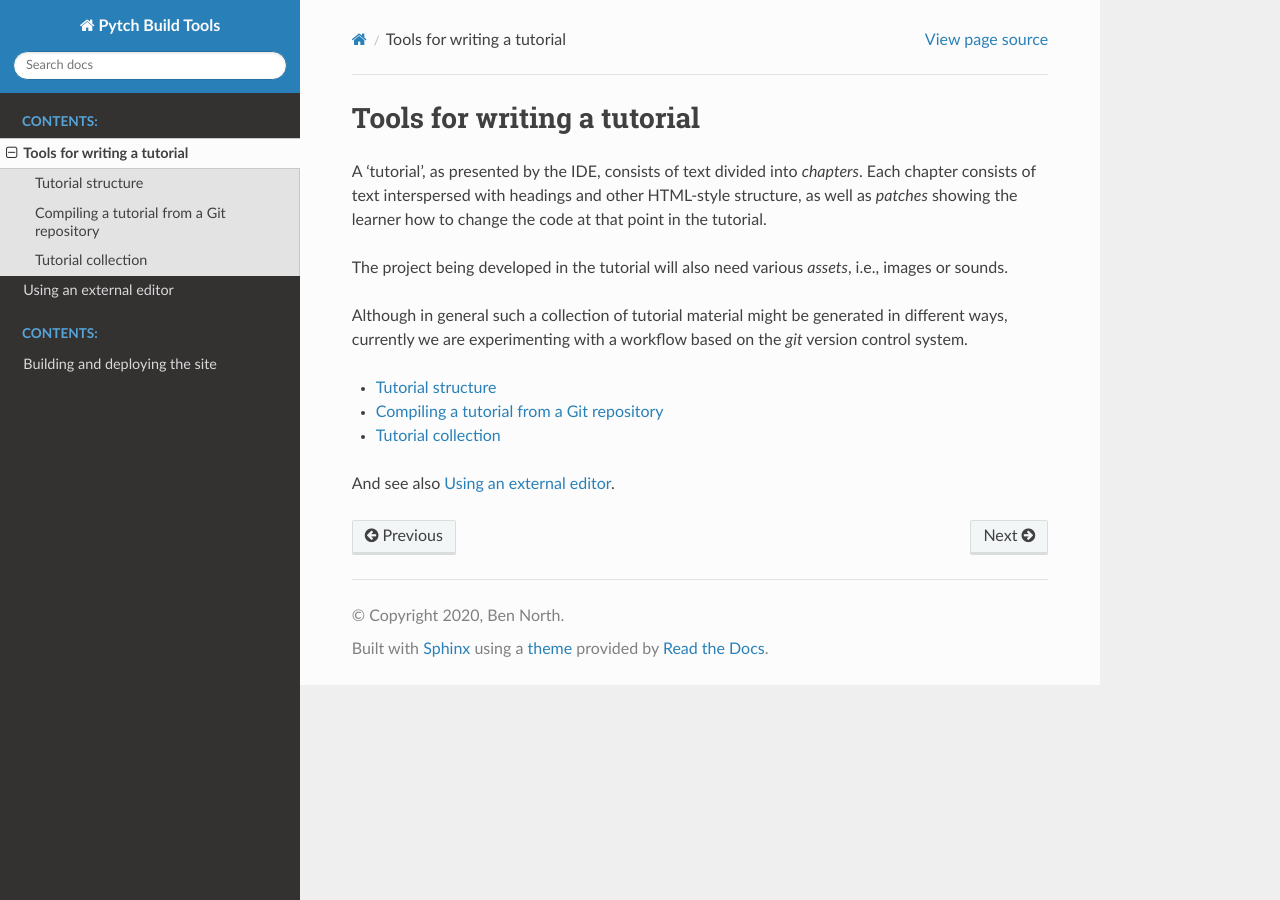
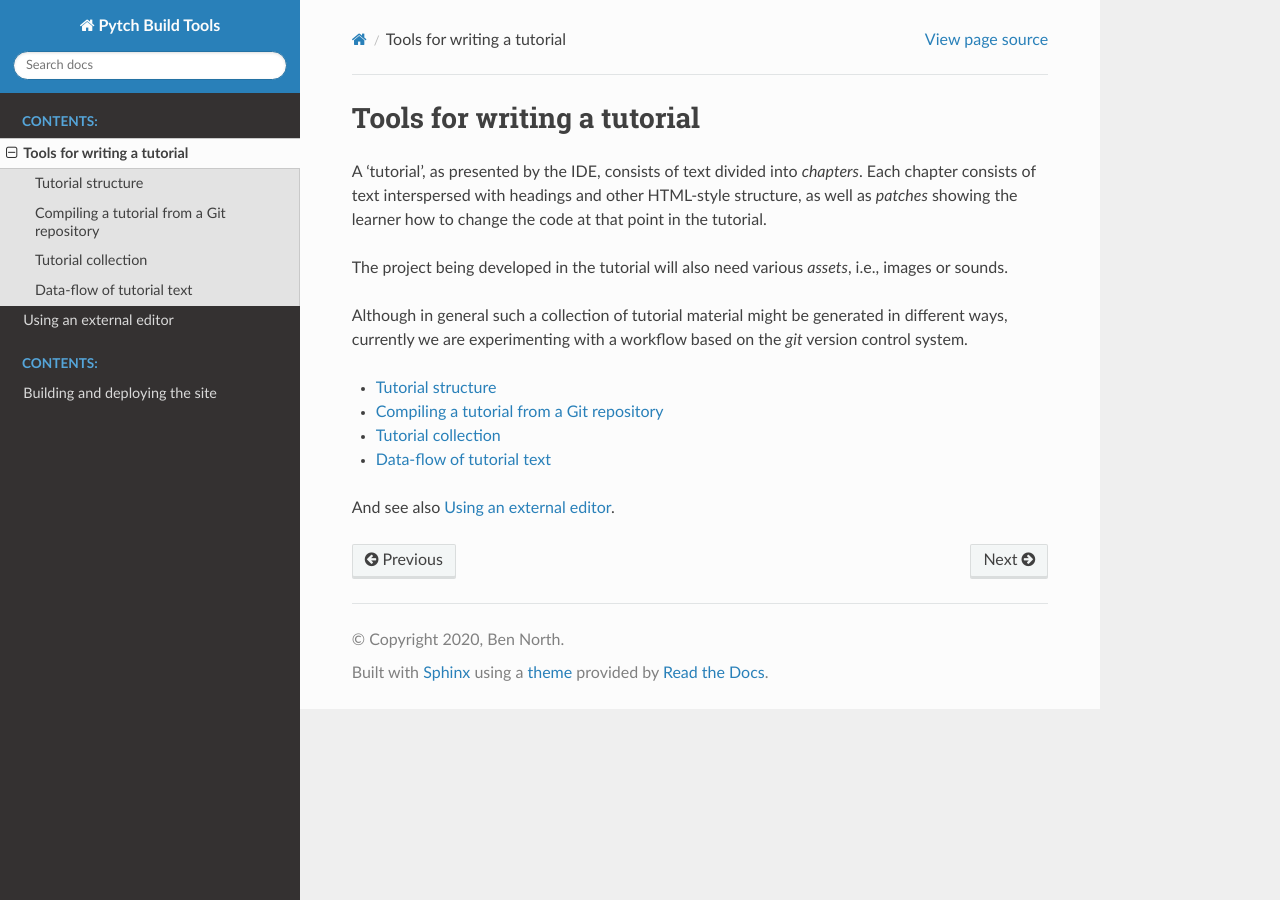
Before and after one commit to pytchlang/pytch-build, a Sphinx documentation site: the page built from doc/source/tutorialcompiler/index.rst, in a window 1280 px wide. Built offline with Sphinx 7.4.7 and the Read the Docs theme 2.0.0, drawn with Linux system fonts in a browser that asks for light colours.

Commit message:
Include dev.doc re dataflow

```diff
--- a/doc/source/tutorialcompiler/index.rst
+++ b/doc/source/tutorialcompiler/index.rst
@@ -19,5 +19,6 @@ workflow based on the *git* version control system.
    tutorial-structure
    fromgitrepo
    tutorial-collection
+   tutorial-text-dataflow
 
 And see also :doc:`../live-reload/index`.
```
